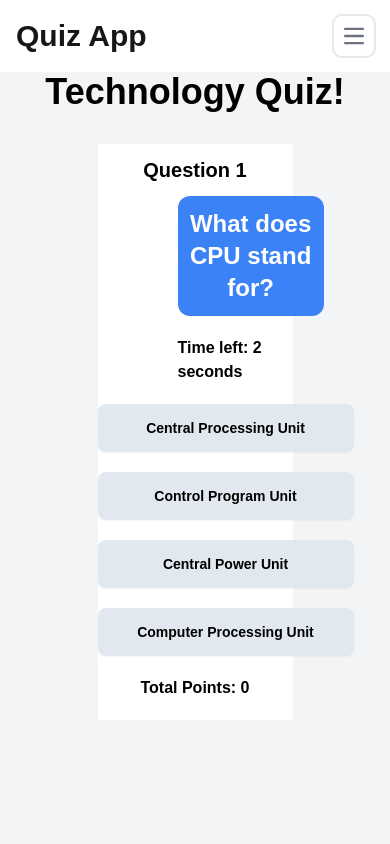
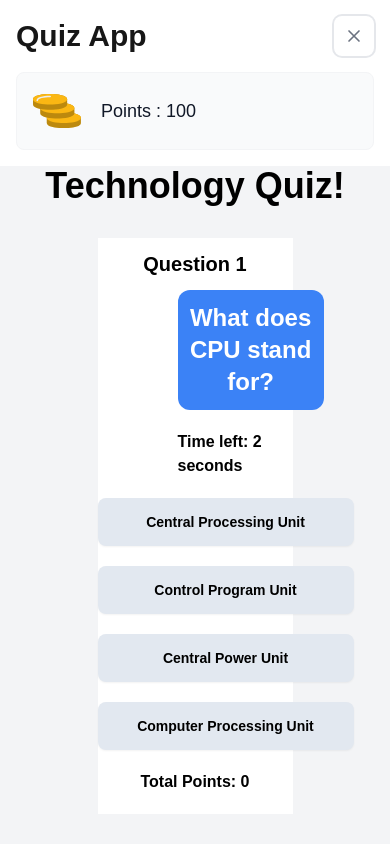
Before and after one commit to KavinT06/Quiz-app, a Next.js app: page /tech in a window 390 px wide. Both pictures are taken after a click on the button "Open main menu". Shown: the top 844 px of the page. Built offline with nearby package versions, Linux system fonts and the light colour scheme.

Commit message:
hamburger button modified

```diff
--- a/app/cmp/Navbar.jsx
+++ b/app/cmp/Navbar.jsx
@@ -1,45 +1,63 @@
 "use client";
-import React from "react";
+import React, { useState } from "react";
 import Coins from "./Coins";
+
 const Navbar = () => {
+    const [menuOpen, setMenuOpen] = useState(false);
+
+    const toggleMenu = () => {
+        setMenuOpen(prevState => !prevState);
+    };
+
     return (
         <div>
             <nav className="bg-white border-gray-200 dark:bg-gray-900">
                 <div className="w-full max-w-fullxl mx-auto flex flex-wrap items-center justify-between p-4">
-                    <a
-                        href="/"
-                        className="flex items-center space-x-3 rtl:space-x-reverse"
-                    >
+                    <a href="/" className="flex items-center space-x-3 rtl:space-x-reverse">
                         <span className="self-center text-3xl font-semibold whitespace-nowrap dark:text-white">
                             Quiz App
                         </span>
                     </a>
+
+                    {/* Hamburger Button */}
                     <button
-                        data-collapse-toggle="navbar-default"
+                        onClick={toggleMenu}
                         type="button"
                         className="inline-flex items-center p-2 w-10 h-10 justify-center text-sm text-gray-500 rounded-lg md:hidden focus:outline-none focus:ring-2 focus:ring-gray-200 dark:text-gray-400 dark:focus:ring-gray-600"
                         aria-controls="navbar-default"
-                        aria-expanded="false"
+                        aria-expanded={menuOpen}
                     >
                         <span className="sr-only">Open main menu</span>
+                        {menuOpen ? (
                             <svg
                                 className="w-5 h-5"
-                            aria-hidden="true"
+                                xmlns="http://www.w3.org/2000/svg"
+                                fill="none"
+                                viewBox="0 0 24 24"
+                                strokeWidth={2}
+                                stroke="currentColor"
+                            >
+                                <path strokeLinecap="round" strokeLinejoin="round" d="M6 18L18 6M6 6l12 12" />
+                            </svg>
+                        ) : (
+                            <svg
+                                className="w-5 h-5"
                                 xmlns="http://www.w3.org/2000/svg"
                                 fill="none"
                                 viewBox="0 0 17 14"
+                                strokeWidth={2}
+                                stroke="currentColor"
                             >
-                            <path
-                                stroke="currentColor"
-                                strokeLinecap="round"
-                                strokeLinejoin="round"
-                                strokeWidth="2"
-                                d="M1 1h15M1 7h15M1 13h15"
-                            />
+                                <path strokeLinecap="round" strokeLinejoin="round" d="M1 1h15M1 7h15M1 13h15" />
                             </svg>
+                        )}
                     </button>
+
+                    {/* Menu Items */}
                     <div
-                        className="hidden w-full md:block md:w-auto"
+                        className={`${
+                            menuOpen ? "block" : "hidden"
+                        } w-full md:block md:w-auto`}
                         id="navbar-default"
                     >
                         <ul className="font-medium flex flex-col p-4 md:p-0 mt-4 border border-gray-100 rounded-lg bg-gray-50 md:flex-row md:space-x-8 rtl:space-x-reverse md:mt-0 md:border-0 md:bg-white dark:bg-gray-800 md:dark:bg-gray-900 dark:border-gray-700">
```
Lines whose indentation alone changed are shown as unchanged.
